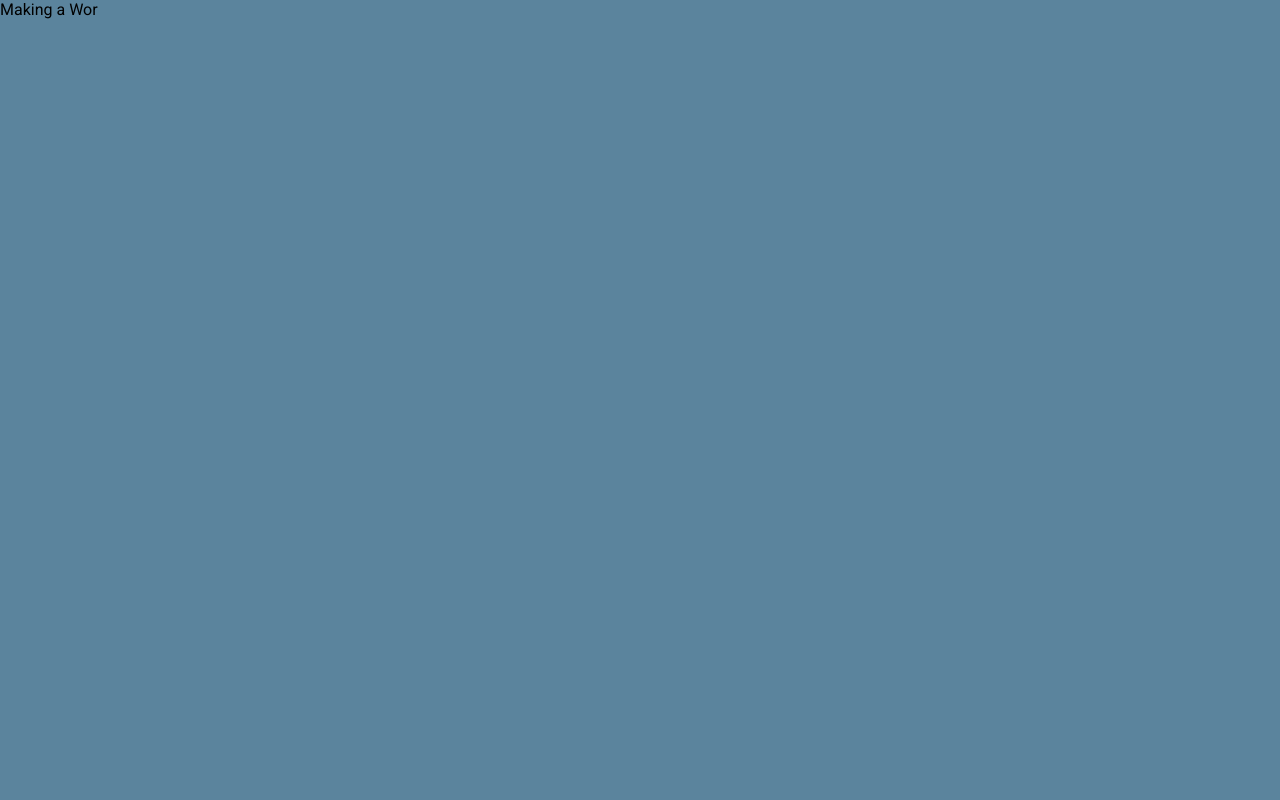
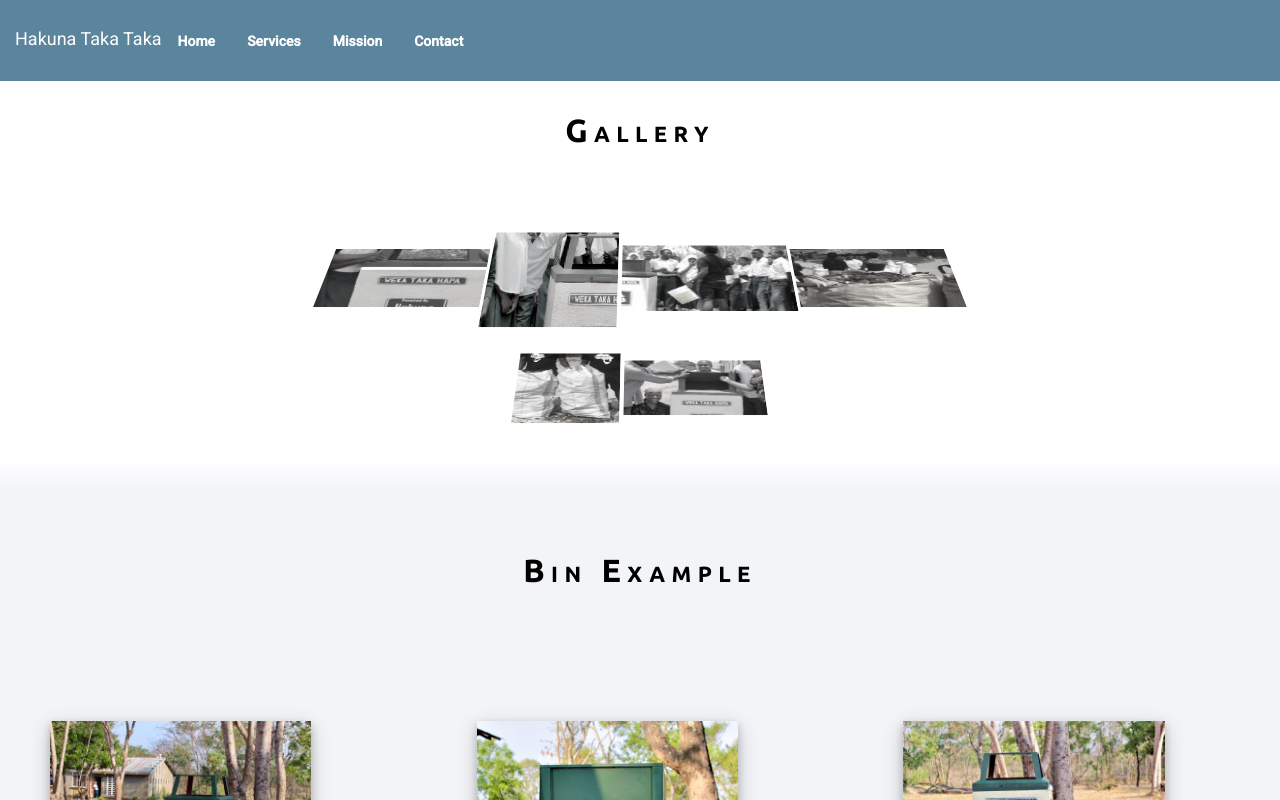
Before and after one commit to lucaimbalzano/HakunaTakaTaka, an Angular app: page /mission in a window 1280 px wide. Before the commit this address led to /. Shown: the top 800 px of the page. Built offline with nearby package versions, Linux system fonts and the light colour scheme.

Commit message:
##Mission

```diff
--- a/src/app/app-routing.module.ts
+++ b/src/app/app-routing.module.ts
@@ -1,9 +1,12 @@
 import { NgModule } from '@angular/core';
 import { RouterModule, Routes } from '@angular/router';
 import { HomeComponent } from './components/home/home.component';
+import { MissionComponent } from './components/mission/mission.component';
 
 const routes: Routes = [
-  {path: 'home' , component: HomeComponent}
+  {path: 'home' , component: HomeComponent},
+  {pathMatch: 'full' ,  redirectTo: "/home", path:"" },
+  {path: 'mission' , component: MissionComponent},
 ];
 
 @NgModule({
--- a/src/app/app.module.ts
+++ b/src/app/app.module.ts
@@ -8,13 +8,15 @@ import { HomeComponent } from './components/home/home.component';
 import { BrowserAnimationsModule } from '@angular/platform-browser/animations';
 import { MaterialModuleModule } from './module/material-module/material-module.module';
 import { FooterComponent } from './components/footer/footer.component';
+import { MissionComponent } from './components/mission/mission.component';
 
 @NgModule({
   declarations: [
     AppComponent,
     NavbarComponent,
     HomeComponent,
-    FooterComponent
+    FooterComponent,
+    MissionComponent
   ],
   imports: [
     BrowserModule,
--- a/src/app/components/home/home.component.html
+++ b/src/app/components/home/home.component.html
@@ -341,7 +341,7 @@
     </div>
   </div>
 </div>
------
+<p></p>
 <div class="who-we-are-container">
   <div class="who-we-are-left-two">
     <div class="thumb-two">
--- /dev/null
+++ b/src/app/components/mission/mission.component.css
@@ -0,0 +1,297 @@
+.container-mission {
+  width: 100%;
+  background-color: rgb(255, 255, 255);
+  height: 100%;
+}
+
+.divisor-mission-top {
+  background: linear-gradient(to bottom, #ffffff 0%, #f2f4f8 100%);
+  height: 30px;
+}
+.divisor-mission-bottom {
+  background: linear-gradient(to top, #ffffff 0%, #f2f4f8 100%);
+  height: 30px;
+}
+.gallery-container {
+  justify-content: center;
+  display: flex;
+  padding-bottom: 30px;
+}
+
+.title {
+  font: 2em/1 monospace;
+  font-variant: small-caps;
+  letter-spacing: 0.2em;
+  padding: 2em;
+  font-family: "Ubuntu";
+  display: flex;
+  justify-content: center;
+}
+
+.gallery {
+  perspective: 700px;
+  width: 50vw;
+  display: flex;
+  justify-content: center;
+  align-items: center;
+  flex-flow: row wrap;
+}
+
+ul {
+  position: relative;
+  width: 100px;
+  height: 100px;
+  margin: 0.1em;
+  perspective-origin: center center;
+  transform-style: preserve-3d;
+  transform: rotateX(40deg);
+  transition: all 0.4s;
+}
+
+ul:hover {
+  transform: translateZ(100px) rotateX(20deg);
+  z-index: 999;
+}
+
+ul:hover li {
+  filter: grayscale(0);
+}
+
+li {
+  position: absolute;
+  left: 0;
+  top: 0;
+  backface-visibility: hidden;
+  width: 100%;
+  height: 100%;
+  transition: transform 0.3s, filter 1s;
+  background: coral;
+  filter: grayscale(0.9);
+}
+/*
+  Setup individual planes final poistion(by left top) and initial position(by transform)
+  */
+li:first-of-type {
+  transform: none;
+}
+li:nth-of-type(2) {
+  left: 100%;
+  transform-origin: left center;
+  transform: rotateY(180deg);
+}
+li:nth-of-type(3) {
+  top: 100%;
+  transform-origin: center top;
+  transform: rotateX(-180deg);
+}
+li:nth-of-type(4) {
+  left: -100%;
+  transform-origin: right center;
+  transform: rotateY(-180deg);
+}
+li:nth-of-type(5) {
+  top: -100%;
+  transform-origin: center bottom;
+  transform: rotateX(180deg);
+}
+li:nth-of-type(6) {
+  top: 100%;
+  left: 100%;
+  transform-origin: center top;
+  transform: rotateX(-180deg);
+}
+li:nth-of-type(7) {
+  top: 100%;
+  left: -100%;
+  transform-origin: right center;
+  transform: rotateY(-180deg);
+}
+li:nth-of-type(8) {
+  top: -100%;
+  left: -100%;
+  transform-origin: center bottom;
+  transform: rotateX(180deg);
+}
+li:nth-of-type(9) {
+  top: -100%;
+  left: 100%;
+  transform-origin: left center;
+  transform: rotateY(180deg);
+}
+/*
+  Setup transition-delay, for mouseout state
+  */
+li:nth-of-type(2),
+li:nth-of-type(3),
+li:nth-of-type(4),
+li:nth-of-type(5) {
+  transition-delay: 0.03s;
+}
+li:nth-of-type(6),
+li:nth-of-type(7),
+li:nth-of-type(8),
+li:nth-of-type(9) {
+  transition-delay: 0s;
+}
+ul:hover :nth-of-type(2),
+ul:hover :nth-of-type(3),
+ul:hover :nth-of-type(4),
+ul:hover :nth-of-type(5) {
+  transition-delay: 0s;
+}
+ul:hover :nth-of-type(6),
+ul:hover :nth-of-type(7),
+ul:hover :nth-of-type(8),
+ul:hover :nth-of-type(9) {
+  transition-delay: 0.2s;
+}
+/*
+  Setup planes final state
+  */
+ul:hover :nth-of-type(2),
+ul:hover :nth-of-type(4),
+ul:hover :nth-of-type(7),
+ul:hover :nth-of-type(9) {
+  transform: rotateY(0);
+}
+ul:hover :nth-of-type(3),
+ul:hover :nth-of-type(5),
+ul:hover :nth-of-type(6),
+ul:hover :nth-of-type(8) {
+  transform: rotateX(0);
+}
+/*
+  Set background position
+  */
+ul li {
+  background-size: 300% 300%;
+}
+li:nth-of-type(1) {
+  background-position: center center;
+}
+li:nth-of-type(2) {
+  background-position: right center;
+}
+li:nth-of-type(3) {
+  background-position: center bottom;
+}
+li:nth-of-type(4) {
+  background-position: left center;
+}
+li:nth-of-type(5) {
+  background-position: center top;
+}
+li:nth-of-type(6) {
+  background-position: right bottom;
+}
+li:nth-of-type(7) {
+  background-position: left bottom;
+}
+li:nth-of-type(8) {
+  background-position: left top;
+}
+li:nth-of-type(9) {
+  background-position: right top;
+}
+/*
+  Set background image source
+  */
+ul:nth-of-type(1) li {
+  background-image: url("../../../assets/images/hakuna-img-01.jpeg");
+}
+ul:nth-of-type(1) {
+  width: 120px;
+  height: 80px;
+}
+ul:nth-of-type(2) li {
+  background-image: url("../../../assets/images/hakuna-img-02.jpeg");
+}
+ul:nth-of-type(2) {
+  width: 90px;
+  height: 130px;
+}
+ul:nth-of-type(3) li {
+  background-image: url("../../../assets/images/hakuna-img-03.jpeg");
+}
+ul:nth-of-type(3) {
+  width: 130px;
+  height: 90px;
+}
+ul:nth-of-type(4) li {
+  background-image: url("../../../assets/images/hakuna-img-09.jpeg");
+}
+ul:nth-of-type(4) {
+  width: 120px;
+  height: 80px;
+}
+ul:nth-of-type(5) li {
+  background-image: url("../../../assets/images/hakuna-img-10.jpeg");
+}
+ul:nth-of-type(5) {
+  width: 64px;
+  height: 84px;
+}
+ul:nth-of-type(6) li {
+  background-image: url("../../../assets/images/hakuna-img-04.jpeg");
+}
+ul:nth-of-type(6) {
+  width: 100px;
+  height: 66px;
+}
+/*
+  Hide debug label
+  */
+li {
+  text-indent: 999px;
+  overflow: hidden;
+}
+
+/* BIN EXAMPLE */
+.bin-example {
+  width: 100%;
+  display: flex;
+  background-color: #f2f4f8;
+}
+
+.bin-one {
+  width: 50%;
+  padding: 20px 50px 20px 50px;
+}
+
+div.polaroid {
+  width: 80%;
+  background-color: white;
+  box-shadow: 0 4px 8px 0 rgba(0, 0, 0, 0.2), 0 6px 20px 0 rgba(0, 0, 0, 0.19);
+}
+
+div.polaroid:hover {
+  width: 81%;
+}
+
+.title-bin {
+  font: 2em/1 monospace;
+  font-variant: small-caps;
+  letter-spacing: 0.2em;
+  padding: 2em;
+  font-family: "Ubuntu";
+  display: flex;
+  justify-content: center;
+  background-color: #f2f4f8;
+}
+
+/* MISSION END PART */
+.mission-end-part {
+  padding: 250px 100px 100px 100px;
+}
+
+.text-mission-box {
+  padding: 20px;
+  border-width: 4px;
+  border-color: #f2f4f8;
+  box-shadow: 0 4px 8px 0 #e6e8ed, 0 6px 20px 0 #7b8291;
+  border-style: solid;
+}
+
+.text-mission-box:hover {
+  font-size: 15px;
+}
--- /dev/null
+++ b/src/app/components/mission/mission.component.html
@@ -0,0 +1,144 @@
+<div class="container-mission">
+  <div class="title"><b>Gallery</b></div>
+  <div class="gallery-container">
+    <div class="gallery">
+      <ul>
+        <li>A</li>
+        <li>B</li>
+        <li>C</li>
+        <li>D</li>
+        <li>E</li>
+        <li>6</li>
+        <li>7</li>
+        <li>8</li>
+        <li>9</li>
+      </ul>
+      <ul>
+        <li>A</li>
+        <li>B</li>
+        <li>C</li>
+        <li>D</li>
+        <li>E</li>
+        <li>6</li>
+        <li>7</li>
+        <li>8</li>
+        <li>9</li>
+      </ul>
+      <ul>
+        <li>A</li>
+        <li>B</li>
+        <li>C</li>
+        <li>D</li>
+        <li>E</li>
+        <li>6</li>
+        <li>7</li>
+        <li>8</li>
+        <li>9</li>
+      </ul>
+      <ul>
+        <li>A</li>
+        <li>B</li>
+        <li>C</li>
+        <li>D</li>
+        <li>E</li>
+        <li>6</li>
+        <li>7</li>
+        <li>8</li>
+        <li>9</li>
+      </ul>
+      <ul>
+        <li>A</li>
+        <li>B</li>
+        <li>C</li>
+        <li>D</li>
+        <li>E</li>
+        <li>6</li>
+        <li>7</li>
+        <li>8</li>
+        <li>9</li>
+      </ul>
+      <ul>
+        <li>A</li>
+        <li>B</li>
+        <li>C</li>
+        <li>D</li>
+        <li>E</li>
+        <li>6</li>
+        <li>7</li>
+        <li>8</li>
+        <li>9</li>
+      </ul>
+    </div>
+  </div>
+  <div class="divisor-mission-top"></div>
+  <div class="title-bin"><b>Bin Example</b></div>
+  <div class="bin-example">
+    <div class="bin-one">
+      <figure>
+        <img />
+      </figure>
+      <div class="polaroid">
+        <img
+          src="../../../assets/images/hakuna-img-07.jpeg"
+          alt=""
+          width="100%"
+        />
+        <div class="container"></div>
+      </div>
+    </div>
+    <div class="bin-one">
+      <figure>
+        <img />
+      </figure>
+      <div class="polaroid">
+        <img
+          src="../../../assets/images/hakuna-img-08.jpeg"
+          alt=""
+          width="100%"
+        />
+        <div class="container"></div>
+      </div>
+    </div>
+    <div class="bin-one">
+      <figure>
+        <img />
+      </figure>
+      <div class="polaroid">
+        <img
+          src="../../../assets/images/hakuna-img-06.jpeg"
+          alt=""
+          width="100%"
+        />
+        <div class="container"></div>
+      </div>
+    </div>
+  </div>
+  <div class="divisor-mission-bottom"></div>
+  <div class="mission-end-part">
+    <div class="text-mission">
+      <div class="title" style="font-size: 20px">Mission</div>
+      <div class="text-mission-box">
+        To impart knowledge to communities on sustainable waste management
+        practices as well as facilitate the production of concrete
+        <b>garbage bins</b>
+        for easy and <i>sustainable</i> waste management.
+      </div>
+    </div>
+    <div class="text-mission">
+      <div class="title" style="font-size: 20px">Vision</div>
+      <div class="text-mission-box">
+        To see safe and clean communities supplied with enough waste management
+        infrastructures and knowledgeable on <b>reusing</b>,<b>reducing</b> and
+        <b>recycling</b> of wastes for <i>safe</i> sustainable communities.
+      </div>
+    </div>
+
+    <div class="text-mission">
+      <div class="title" style="font-size: 20px">Values</div>
+      <div class="text-mission-box">
+        Be there by making sure you are aware of your surrounding and its
+        <b>sustainable</b> needs
+      </div>
+    </div>
+  </div>
+</div>
--- /dev/null
+++ b/src/app/components/mission/mission.component.ts
@@ -0,0 +1,15 @@
+import { Component, OnInit } from '@angular/core';
+
+@Component({
+  selector: 'app-mission',
+  templateUrl: './mission.component.html',
+  styleUrls: ['./mission.component.css']
+})
+export class MissionComponent implements OnInit {
+
+  constructor() { }
+
+  ngOnInit(): void {
+  }
+
+}
--- a/src/app/components/navbar/navbar.component.html
+++ b/src/app/components/navbar/navbar.component.html
@@ -33,7 +33,9 @@
       <a mat-button class="navbartop-btn" href="#serviceTitle"
         ><strong>Services</strong></a
       >
-      <a mat-button class="navbartop-btn"><strong>Testimonials</strong></a>
+      <a mat-button class="navbartop-btn" routerLink="mission"
+        ><strong>Mission</strong></a
+      >
       <a mat-button class="navbartop-btn"><strong>Contact</strong></a>
     </div>
   </div>
--- a/src/assets/js/autoWrite.js
+++ b/src/assets/js/autoWrite.js
@@ -1,13 +1,13 @@
-const text = "Making a World Cleaned"
+// const text = "Making a World Cleaned"
 
-let index = 0
+// let index = 0
 
-function start() {
-    document.body.innerText = text.slice(0, index)
+// function start() {
+//     document.body.innerText = text.slice(0, index)
 
-    index++;
-    if (index > text.length - 1) {
-        index = 0
-    }
-}
-setInterval(start, 100)
+//     index++;
+//     if (index > text.length - 1) {
+//         index = 0
+//     }
+// }
+// setInterval(start, 100)
```
Also changed, not shown: 2 other files (tests, documents, lock files or other folders).
